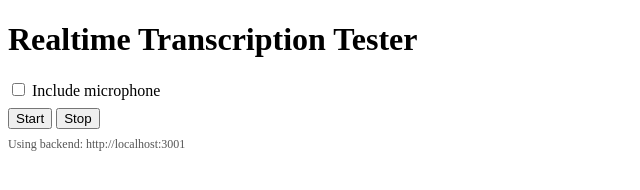
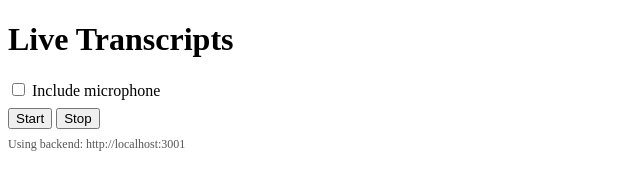
Before and after one commit to Geni-96/Realtime-transcriptions-demo, a browser extension: page src/sidepanel/sidepanel.html in a window 1280 px wide. Shown: the whole page, without its empty margins (0-640 px from the left). Drawn offline with Linux system fonts and the light colour scheme.

Commit message:
update title of extension

```diff
--- a/src/sidepanel/sidepanel.html
+++ b/src/sidepanel/sidepanel.html
@@ -4,7 +4,7 @@
     <title>My Sidepanel</title>
   </head>
   <body>
-    <h1>Realtime Transcription Tester</h1>
+    <h1>Live Transcripts</h1>
     <div style="margin-bottom: 8px;">
       <label style="margin-right: 12px;">
         <input id="includeMicrophone" type="checkbox" /> Include microphone
```
Also changed, not shown: manifest.json.
